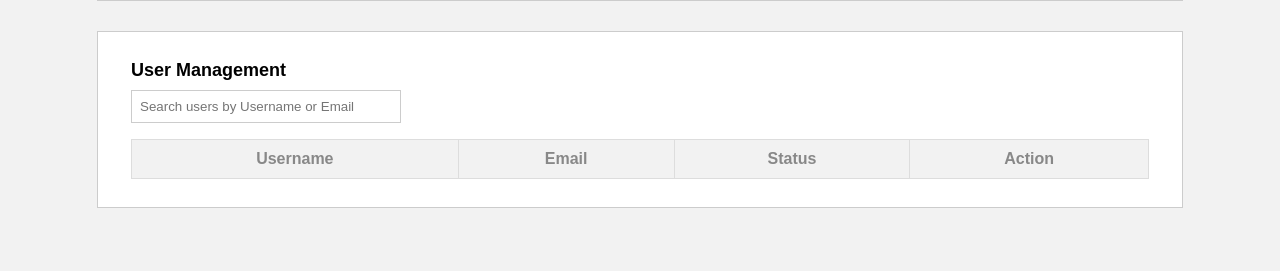
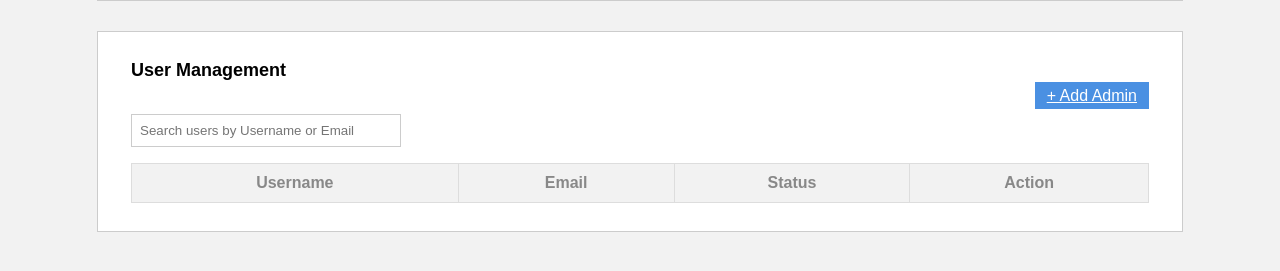
Before and after one commit to ProllyNaveen/Simple-Q-A-Platform-WEB, a PHP site: page /admindashboard.php in a window 1280 px wide. Shown: the part 348-619 px from the top of the page. Run offline with PHP 8.4, Linux system fonts and the light colour scheme; the visitor is signed in with stand-in values (Sample User, id 1); data that the repository does not hold is empty.

Commit message:
added addadmin button

```diff
--- a/admindashboard.php
+++ b/admindashboard.php
@@ -102,6 +102,9 @@
 		<td style="font-size:18px; font-weight:bold;">User Management</td>
 	</tr>
 	<tr>
+	<tr>
+    <td align="right"><a href="add-admin.php" class="btn" style="width:auto; padding: 5px 12px;">+ Add Admin</a></td>
+</tr>
 		<td><input type="text" style="width: 270px;" name="search" placeholder="Search users by Username or Email"></td>
 	</tr>
 	<tr>
```
